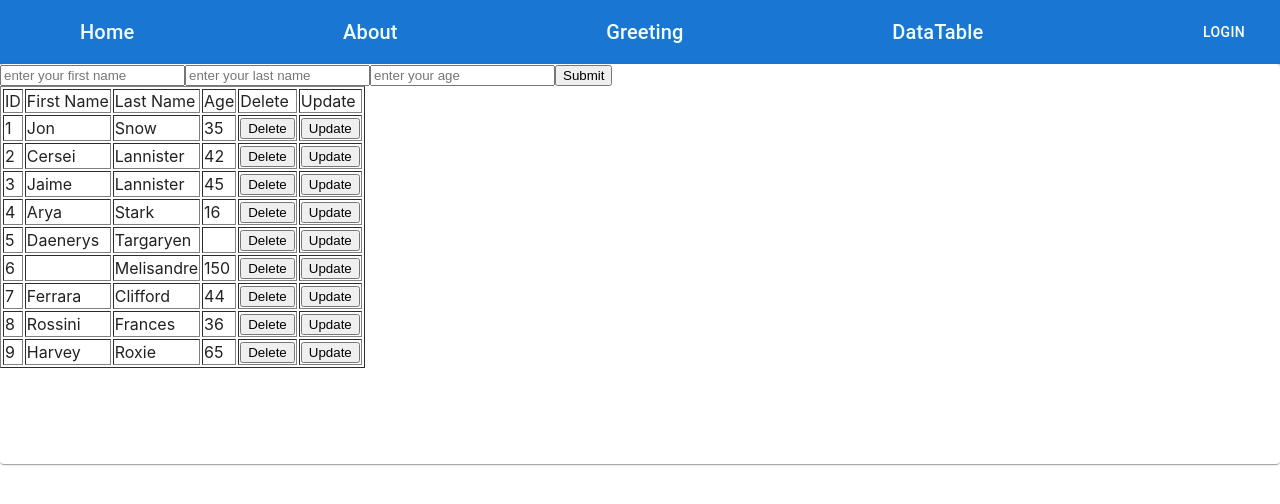
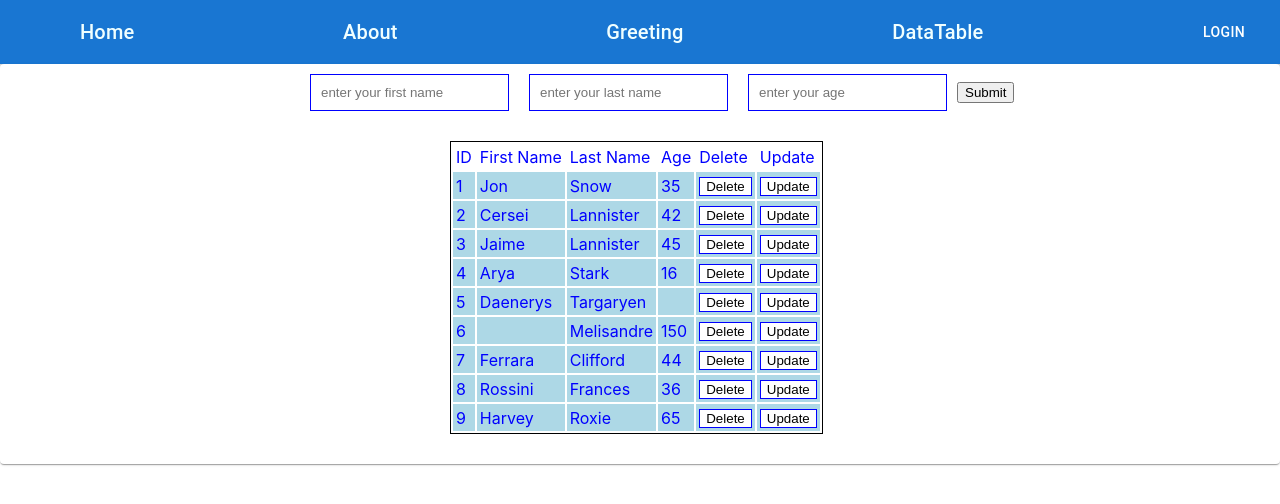
Before and after one commit to rrwnzz/react2, a React (Create React App) app in the folder my-app/: page /table in a window 1280 px wide. Shown: the top 504 px of the page. Built offline with nearby package versions, Linux system fonts and the light colour scheme; some icons are missing.

Commit message:
table style

```diff
--- a/my-app/src/component/table.js
+++ b/my-app/src/component/table.js
@@ -6,6 +6,7 @@ import Typography from '@mui/material/Typography';
 import Modal from '@mui/material/Modal';
 import Box from '@mui/material/Box';
 import Button from '@mui/material/Button';
+import '../css/table.css'
 const columns = [
   { field: 'id', headerName: 'ID', width: 70 },
   { field: 'firstName', headerName: 'First name', width: 130 },
@@ -68,6 +69,7 @@ export default function DataTable() {
     ]);
     const [firstName, setFirstName]=useState('');
     const [lastName, setLastName]=useState('');
+    const [idToUpdate, setIdToUpadte]=useState(0);
     const [age, setAge]=useState(0);
   return (
     <Paper sx={{ height: 400, width: '100%' }}>
@@ -79,7 +81,7 @@ export default function DataTable() {
         checkboxSelection
         sx={{ border: 0 }}
       // {/* /> */}
-      <form onSubmit={(event)=>{
+      <form id='formStyle' onSubmit={(event)=>{
         event.preventDefault();
         var heightestId=0
         var ids=[];
@@ -99,38 +101,38 @@ export default function DataTable() {
 
         setUserData([...userData,{id:newId, firstName:firstName, lastName:lastName, age:age}])
       }}>
-        <input onChange={(event)=>{
+        <input id='inputStyle' onChange={(event)=>{
           setFirstName(event.target.value);
         }} type='text' placeholder='enter your first name'></input>
-        <input onChange={(event)=>{
+        <input id='inputStyle' onChange={(event)=>{
           setLastName(event.target.value)
         }} type='text' placeholder='enter your last name'></input>
-        <input onChange={(event)=>{
+        <input id='inputStyle' onChange={(event)=>{
           setAge(event.target.value)
         }} type='number' placeholder='enter your age'></input>
         <input type='submit'></input>
       </form>
-      <table border={1}>
-        <thead>
-          <tr>
-            <td>ID</td>
-            <td>First Name</td>
-            <td>Last Name</td>
-            <td>Age</td>
-            <td>Delete</td>
-            <td>Update</td>
+      <table id='tableStyle'>
+        <thead id='headStyle'>
+          <tr id='trStyle'>
+            <td id='tdStyle'>ID</td>
+            <td id='tdStyle'>First Name</td>
+            <td id='tdStyle'>Last Name</td>
+            <td id='tdStyle'>Age</td>
+            <td id='tdStyle'>Delete</td>
+            <td id='tdStyle'>Update</td>
           </tr>
         </thead>
-        <tbody>
+        <tbody id='tbodyStyle'>
           {userData.map((user,index)=>{
             return(
-              <tr>
-                <td>{user.id}</td>
-                <td>{user.firstName}</td>
-                <td>{user. lastName}</td>
-                <td>{user.age}</td>
-                <td>
-                  <button onClick={()=>{
+              <tr className='trStyle2'>
+                <td id='tdStyle'>{user.id}</td>
+                <td id='tdStyle'>{user.firstName}</td>
+                <td id='tdStyle'>{user. lastName}</td>
+                <td id='tdStyle'>{user.age}</td>
+                <td id='tdStyle'>
+                  <button id='buttonStyle' onClick={()=>{
                     if(window.confirm('are you sure you want to delete this user?')){
                       console.log('the user wants to delete the row')
                       console.log('user.id',user.id)
@@ -145,10 +147,11 @@ export default function DataTable() {
                     }
                   }}>Delete</button>
                 </td>
-                <td><button onClick={()=>{
+                <td id='tdStyle'><button id='buttonStyle' onClick={()=>{
                   setFirstName(user.firstName);
                   setLastName(user.lastName);
                   setAge(user.age);
+                  setIdToUpadte(user.id);
                   handleOpen();
                 }}>Update</button></td>
               </tr>
@@ -164,12 +167,33 @@ export default function DataTable() {
             aria-describedby="modal-modal-description"
           >
             <Box sx={style}>
-              <form>
-                <input value={firstName} onChange={(event)=>{
+              <form onSubmit={(e)=>{
+                e.preventDefault()
+                console.log('you want to delete the user with the id',idToUpdate);
+                userData.forEach(
+                  (user,index)=>{
+                    if(user.id===idToUpdate){
+                      console.log('user before update',user);
+                      user.firstName=firstName;
+                      user.lastName=lastName;
+                      user.age=age;
+                      console.log('user aftet update',user);
+                      const newUserData = [...userData];
+                      newUserData[index]=user;
+                      setUserData(newUserData);
+                      handleClose();
+                    }
+                  }
+                )
+              }}>
+                <input id='inputStyle' value={firstName} onChange={(event)=>{
+                  setFirstName(event.target.value);
                 }} type='text' placeholder='enter your first name'></input>
-                <input value={lastName} onChange={(event)=>{
+                <input id='inputStyle' value={lastName} onChange={(event)=>{
+                  setLastName(event.target.value)
                 }} type='text' placeholder='enter your last name'></input>
-                <input value={age} onChange={(event)=>{
+                <input id='inputStyle' value={age} onChange={(event)=>{
+                  setAge(event.target.value)
                 }} type='number' placeholder='enter your age'></input>
                 <input type='submit'></input>
               </form>
--- /dev/null
+++ b/my-app/src/css/table.css
@@ -0,0 +1,40 @@
+#headStyle{
+    color:blue;
+}
+
+#tdStyle:hover{
+    background-color: aqua;
+    transform: scale(1.05);
+    transition: all 0.3s ease-in-out;
+}
+#tbodyStyle{
+    color: blue;
+}
+#buttonStyle{
+    border: 1px solid blue;
+    background-color: white;
+
+
+}
+#tableStyle{
+    margin-top: 20px;
+    margin-left: 450px;
+    border: 1px solid black;
+
+}
+#inputStyle{
+    padding: 10px;
+    margin: 10px;
+    border: 1px solid blue;
+
+}
+#formStyle{
+    margin-left: 300px;
+}
+#tdStyle{
+    padding: 3px;
+}
+
+.trStyle2 {
+  background-color: lightblue;
+}
```
Also changed, not shown: my-app/src/css/nav.css (line endings or trailing spaces).
